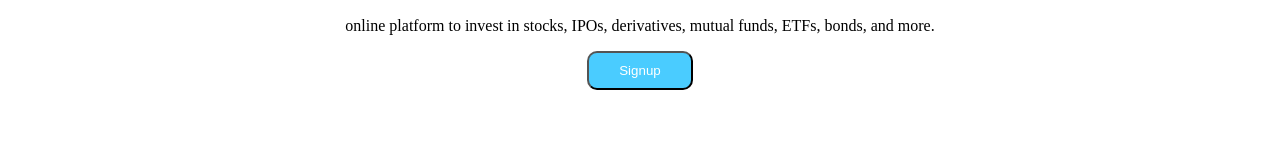
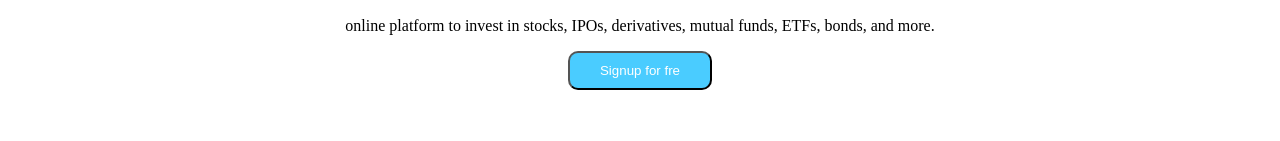
Before and after one commit to ROHAN-8504/zerodha_clone, a plain HTML site: page index.html in a window 1280 px wide. Shown: the part 412-553 px from the top of the page. Drawn offline with Linux system fonts and the light colour scheme.

Commit message:
button content chsnged

```diff
--- a/index.html
+++ b/index.html
@@ -33,7 +33,7 @@
 
 
 
-          <button class="btn1"   >Signup</button>
+          <button class="btn1"   >Signup for fre</button>
 
   </section>
 
```
